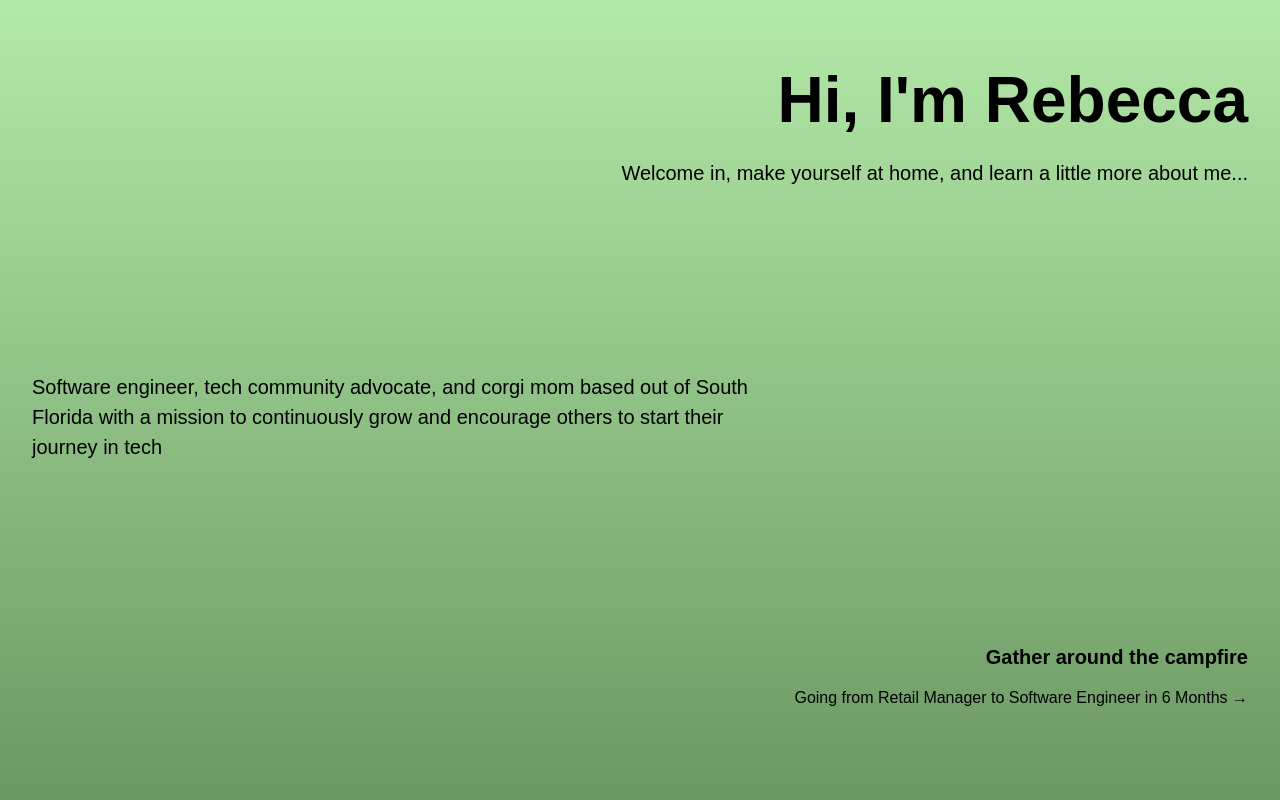
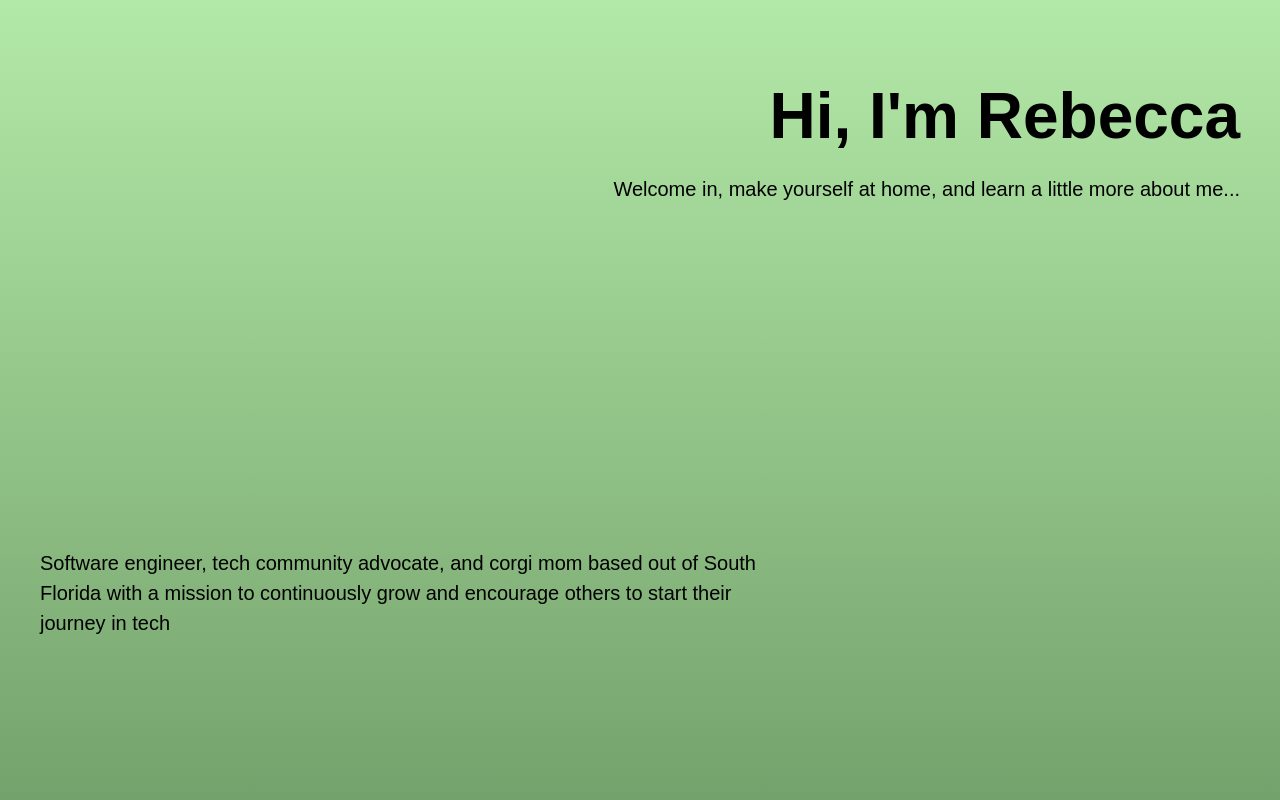
Before and after one commit to RebeccaBakels/rebeccabakels-portfolio, a Next.js app: page / in a window 1280 px wide. Shown: the top 800 px of the page. Built offline with nearby package versions, Linux system fonts and the light colour scheme.

Commit message:
added more space between lines

```diff
--- a/styles/Home.module.css
+++ b/styles/Home.module.css
@@ -1,11 +1,11 @@
 .container {
-  padding: 0 2rem;
+  padding: 0 2.5rem;
   background-image: linear-gradient(rgb(179, 233, 168), rgb(62, 100, 55));
 }
 
 .main {
   min-height: 100vh;
-  padding: 4rem 0;
+  padding: 5rem 0;
   flex: 1;
   display: flex;
   flex-direction: column;
@@ -36,6 +36,7 @@
 .description {
   line-height: 1.5;
   font-size: 1.25rem;
+  padding-bottom: 10rem;
 }
 .summary_container {
   max-width: 95vh;
```
